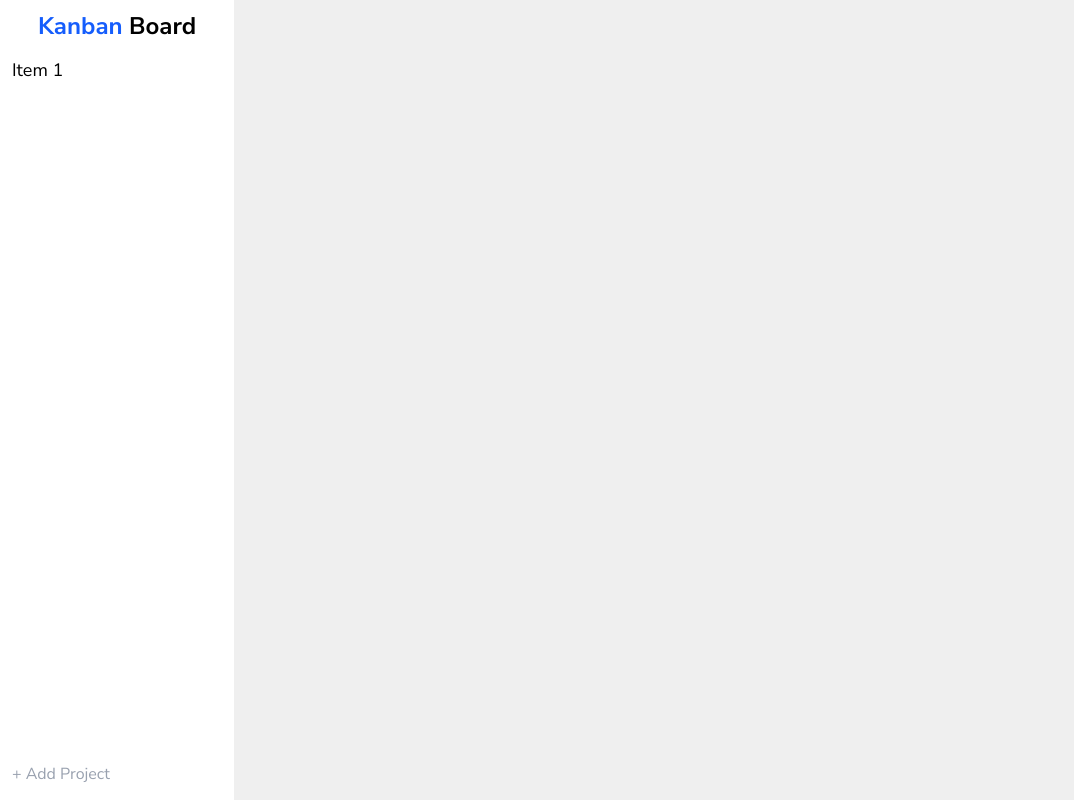
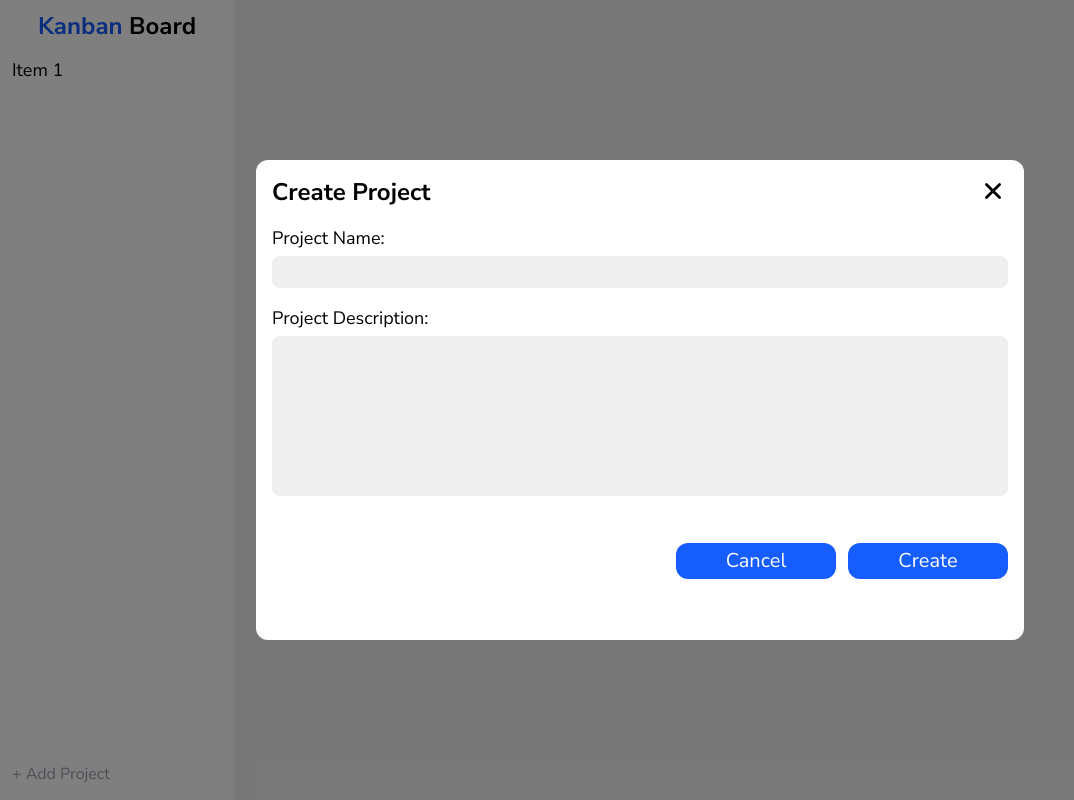
Before and after one commit to shr00m335/kanban-board, a React (Vite) app: page / in a window 1280 px wide. Shown: the whole page, without its empty margins (0-1074 px from the left). Built offline with nearby package versions, Linux system fonts and the light colour scheme.

Commit message:
Created create project popup

```diff
--- a/src/App.css
+++ b/src/App.css
@@ -10,6 +10,8 @@
   font-style: normal;
   font-variation-settings: "wdth" 100, "YTLC" 500;
   cursor: default;
+  padding: 0;
+  margin: 0;
 }
 
 button {
--- a/src/App.tsx
+++ b/src/App.tsx
@@ -1,10 +1,12 @@
 import "./App.css";
+import CreateProjectPopup from "./components/CreateProjectPopup";
 import Sidebar from "./components/Sidebar";
 
 function App() {
   return (
     <main className="w-screen h-screen">
       <Sidebar />
+      <CreateProjectPopup />
     </main>
   );
 }
--- /dev/null
+++ b/src/components/CreateProjectPopup.tsx
@@ -0,0 +1,36 @@
+import { IoClose } from "react-icons/io5";
+
+const CreateProjectPopup = (): JSX.Element => {
+  return (
+    <div className="absolute top-0 left-0 w-screen h-screen bg-black/50 flex">
+      <div className="w-3/5 h-3/5 bg-white m-auto relative p-4 rounded-xl">
+        <IoClose
+          className="absolute right-4 top-4 cursor-pointer hover:text-black/50"
+          size={30}
+        />
+        <h1 className="text-2xl font-bold">Create Project</h1>
+        <div className="mt-4">
+          <p className="text-lg">Project Name:</p>
+          <input
+            type="text"
+            className="bg-[#EFEFEF] w-full text-lg px-2 py-0.5 rounded-lg mt-1"
+          />
+        </div>
+        <div className="mt-4">
+          <p className="text-lg">Project Description:</p>
+          <textarea className="bg-[#EFEFEF] w-full h-40 text-lg px-2 py-0.5 rounded-lg mt-1 resize-none" />
+        </div>
+        <div className="flex w-min ml-auto mt-10">
+          <button className="bg-blue-600 text-white w-40 mr-3 py-1 text-xl rounded-xl">
+            Cancel
+          </button>
+          <button className="bg-blue-600 text-white w-40 py-1 text-xl rounded-xl">
+            Create
+          </button>
+        </div>
+      </div>
+    </div>
+  );
+};
+
+export default CreateProjectPopup;
```
